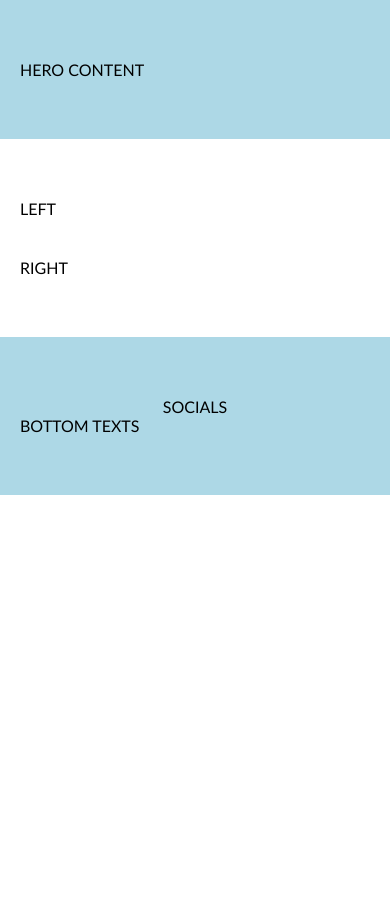
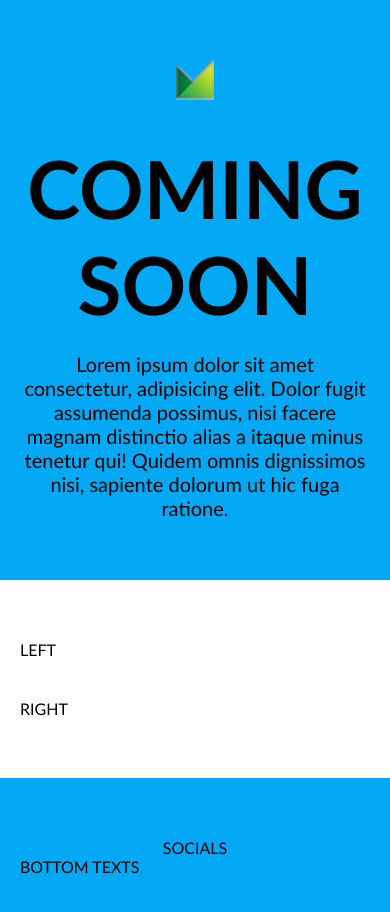
Before and after one commit to SilvijaZ/48-grupe-coming-soon, a website: page index.html in a window 390 px wide. Before the commit the page ends 844 px from the top, so only its background shows below. Drawn offline with Linux system fonts and the light colour scheme.

Commit message:
Hero content with basic style

```diff
--- a/css/main.css
+++ b/css/main.css
@@ -53,14 +53,17 @@ DIV RED PRIKLAUSO:
 }
 */
 
-.bg-blue{
-    background-color: lightblue;
+.bg-primary{
+    /*background-color: rgb(3,169,244); RGB*/
+    background-color: #03a9f4; /*HEX sesioliktainis variantas
+    - geresnis naudoti*/
 }
+
+
 
 .container{
     width: 100%;
-    padding-top: 60px;
-    padding-bottom: 60px;
+    padding: 60px 0;
 }
 
 .container > .row{
@@ -69,13 +72,15 @@ DIV RED PRIKLAUSO:
     flex-wrap: wrap; /*jeigu netelpa kelia i nauja eilute*/
     gap: 40px 0; /*40px vertical, 0 horizontal*/
     width: 1000px;
-    margin-left: calc(50% - 500px);
+    /*margin-left: calc(50% - 500px);*/
+    margin: 0 calc(50% - 500px);
+
     /*background-color: pink;*/
 }
 
 .container > .row-short{
     width: 600px;
-    margin-left: calc(50% - 300px);
+    margin: 0 calc(50% - 300px);
     /*background-color: pink;*/
 }
 
@@ -89,10 +94,31 @@ DIV RED PRIKLAUSO:
     margin-left: auto;
 }
 
+.hero{
+    display: flex;
+    flex-direction: column;
+    align-items: center;
+    gap: 20px;
+    text-align: center;
+}
+
+.hero > .logo{
+    height: 40px;
+    margin-bottom: 20px;
+
+}
+.hero > .main-title{
+    font-size: 80px;
+    text-transform: uppercase;
+}
+.hero > .desription{
+    font-size: 20px;
+}
+
 @media (max-width: 1100px){
     .container > .row{
         width: 800px;
-        margin-left: calc(50% - 400px);
+        margin: 0 calc(50% - 400px);
     }
 }
 
@@ -100,14 +126,14 @@ DIV RED PRIKLAUSO:
     .container > .row{
         /*flex-direction: column;*/
         width: 600px;
-        margin-left: calc(50% - 300px);
+        margin: 0 calc(50% - 300px);
     }
     .container .column{
         width: 100%
     }
     .container .column.short{
         width: 100%;/*inherit - paveldi plota*/
-       margin-left: unset;
+        margin: unset;
     }
 }
 
@@ -115,18 +141,20 @@ DIV RED PRIKLAUSO:
     .container > .row,
     .container > .row-short{
         width: 400px;
-        margin-left: calc(50% - 200px);
+        margin: 0 calc(50% - 200px);
     }
 }
 
 @media (max-width: 440px){
     .container{
+        /*padding: 60px 20px; jei pradine reiksme keiciasi
+        cia irgi tada turi pakeisti, bet geriau rasyti atskirai padding*/
         padding-left: 20px;
         padding-right: 20px;
     }
     .container > .row,
     .container > .row-short{
         width: 100%;
-        margin-left: 0;
+        margin: 0;
     }
 }
--- a/index.html
+++ b/index.html
@@ -19,9 +19,12 @@
 
 
     <main>
-        <section class="container bg-blue">
-           <div class="row-short">
-            HERO CONTENT
+        <section class="container bg-primary">
+           <div class="row-short hero">
+            <img class="logo" src="./img/logo.png" alt="Logo">
+            <h1 class="main-title">Coming soon</h1>
+            <p class="desription">Lorem ipsum dolor sit amet consectetur, adipisicing elit. Dolor fugit assumenda possimus, nisi facere magnam distinctio alias a itaque minus tenetur qui! Quidem omnis dignissimos nisi, sapiente dolorum ut hic fuga ratione.
+            </p>
            </div>
         </section>
 
@@ -38,7 +41,7 @@
         </section>
     </main>
 
-    <footer class="container bg-blue">
+    <footer class="container bg-primary">
         <div class="row">
             SOCIALS
         </div>
```
